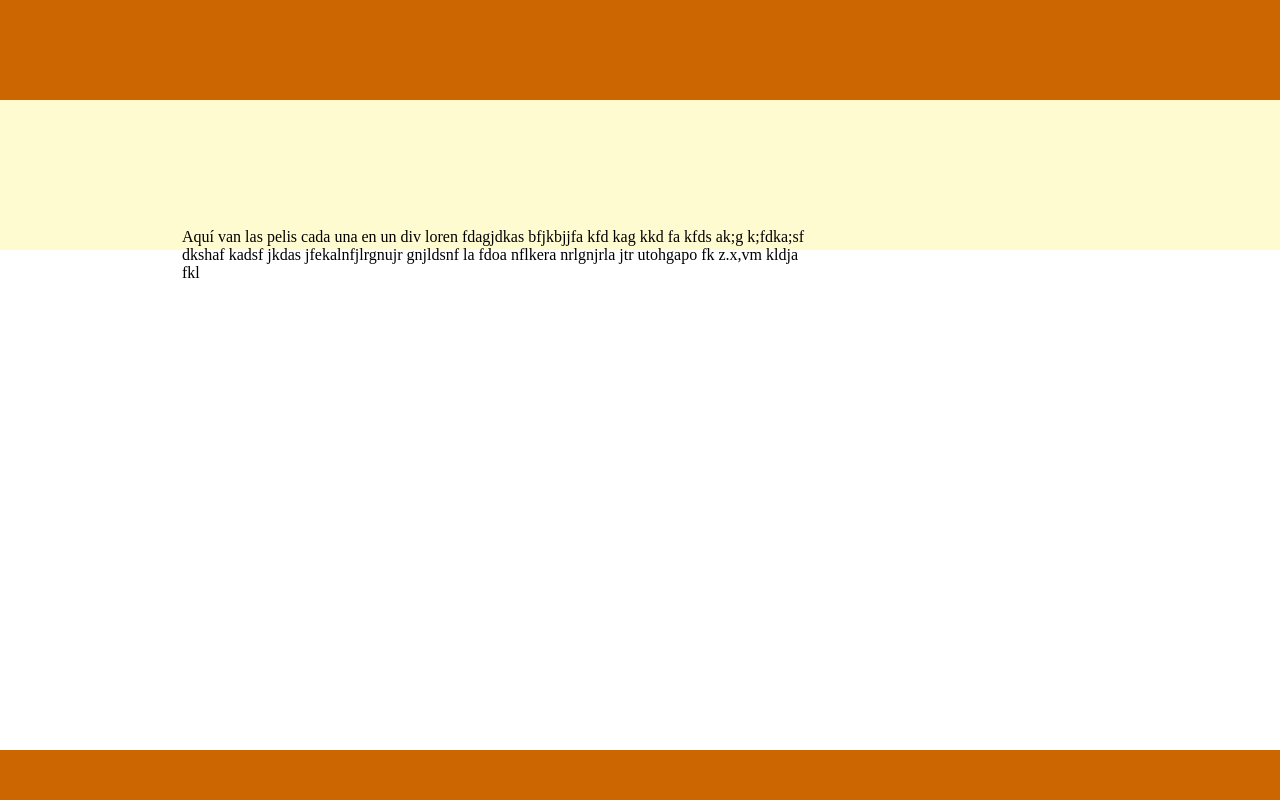
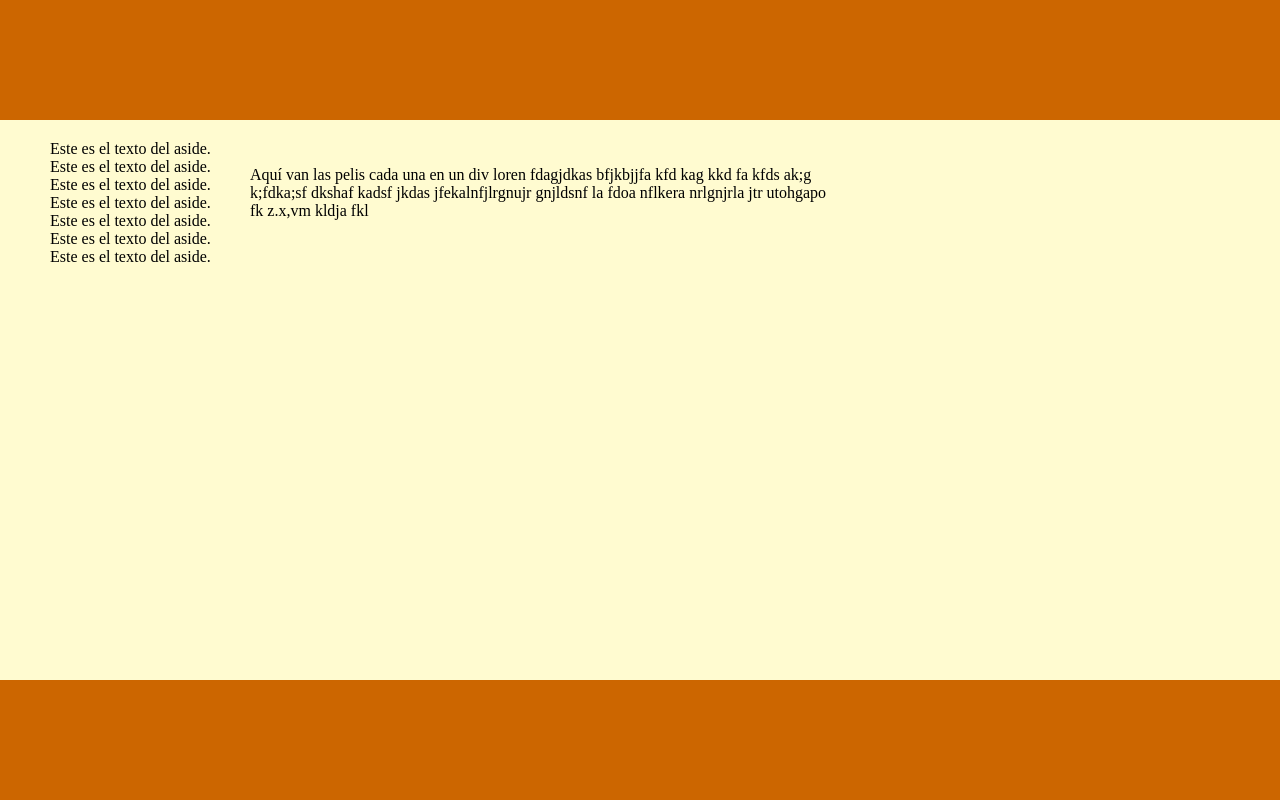
Before and after one commit to VicdeJuan/SI, a PHP site: page / in a window 1280 px wide. Run offline with PHP 8.4, Linux system fonts and the light colour scheme.

Commit message:
Ya están las 4 zonas definidas. He borrado el copy-paste y lo que pasa es que le poníamos 100% y cogía la totalidad del navegador y sobresalía

```diff
--- a/P1/index.html
+++ b/P1/index.html
@@ -6,25 +6,27 @@
 	<title>Ola k ase</title>
 </head>
 <body>
-	<div class="wrapper">
-
 		<header>
 
 		</header>
 		<div class="body-container">
 			<aside>
-
+				Este es el texto del aside.<br>
+				Este es el texto del aside.<br>
+				Este es el texto del aside.<br>
+				Este es el texto del aside.<br>
+				Este es el texto del aside.<br>
+				Este es el texto del aside.<br>
+				Este es el texto del aside.
 			</aside>
 			<div class="main-container">
 
 				<p>Aquí van las pelis cada una en un div loren fdagjdkas bfjkbjjfa kfd kag kkd fa kfds ak;g k;fdka;sf dkshaf kadsf jkdas jfekalnfjlrgnujr gnjldsnf la fdoa nflkera nrlgnjrla jtr utohgapo fk z.x,vm kldja fkl</p>
 
 			</div>
-			<div class="push"></div>
 		</div>
-	</div>
-	<footer>
+		<footer>
 
-	</footer>
+		</footer>
 </body>
 </html>
--- a/P1/main.css
+++ b/P1/main.css
@@ -6,48 +6,40 @@
  * C13100
  */
 
- html, body {
+ html,body {
  	height: 100%;
  	margin: 0px;
  }
 
  header{
  	background: #C60;
- 	height: 100px;
+ 	height: 15%;
  }
+
+ aside{
+	padding-top: 20px;
+	padding-left: 50px;
+ 	width: 170px;
+ 	height: 100%-20px;
+ 	float: left;
+ }
+
  footer{
- 	height: 50px;
+ 	height: 15%;
  	background: #C60;
  	clear: both;
  }
- aside{
- 	width: 170px;
- 	height: 100%;
- 	float: left;
- 	padding: 12px;
- 	box-sizing: border-box;
- }
+
 
  .body-container{
- 	height: 100%;
- 	padding-top: 100px;
+ 	height: 70%;
  	background: #FFFBD0;
  }
 
  .main-container{
- 	padding: 12px;
  	max-width: 650px;
- 	height: 100%;
+ 	padding: 30px;
+ 	height: 100%-30px;
  	float: left;
  	box-sizing: border-box;
  }
-
- .wrapper {
- 	min-height: 100%;
- 	height: auto !important;
- 	height: 100%;
- 	margin: 0 auto -50px;
- }
- .push {
- 	height: 50px;
- }
```
